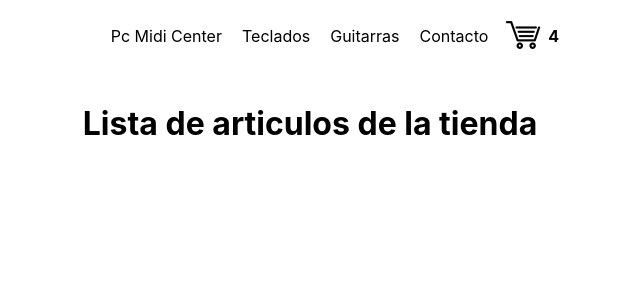
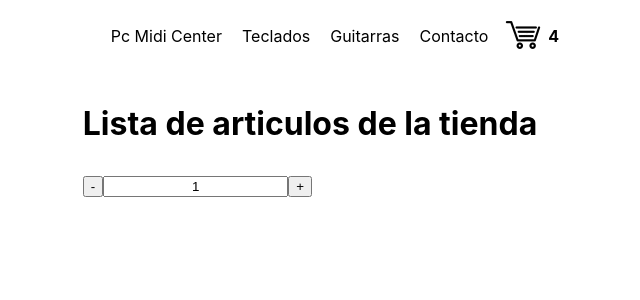
Before and after one commit to joaquin-osorio/PcMidi-Osorio, a React (Create React App) app in the folder pcmidi/: page / in a window 1280 px wide. Shown: the top 300 px of the page, without its empty margins (330-970 px from the left). Built offline with nearby package versions, Linux system fonts and the light colour scheme.

Commit message:
ItemCount

```diff
--- /dev/null
+++ b/pcmidi/src/components/ItemCount/ItemCount.css
@@ -0,0 +1,3 @@
+input{
+    text-align: center;
+}
--- /dev/null
+++ b/pcmidi/src/components/ItemCount/ItemCount.js
@@ -0,0 +1,23 @@
+import "./ItemCount.css"
+
+function ItemCount(props) {
+    return(
+        <div>
+            <button onClick={restar}>-</button>
+            <input value={props.initial}></input>
+            <button onClick={sumar}>+</button>
+        </div>
+    );
+}
+
+function sumar(){
+    console.log("sumandoooo");
+    document.querySelector("input").value=document.querySelector("input").value++;
+}
+
+function restar(){
+    console.log("restandooo");
+    document.querySelector("input").value=document.querySelector("input").value--;
+}
+
+export default ItemCount;
--- a/pcmidi/src/components/ItemListContainer/ItemListContainer.js
+++ b/pcmidi/src/components/ItemListContainer/ItemListContainer.js
@@ -1,10 +1,12 @@
 //import React from 'react';
 import "./ItemListContainer.css"
+import ItemCount from "../ItemCount/ItemCount";
 
 function ItemListContainer() {
     return(
         <div>
             <p>Lista de articulos de la tienda</p>
+            <ItemCount stock="5" initial="1"></ItemCount>
         </div>
     );
 }
```
